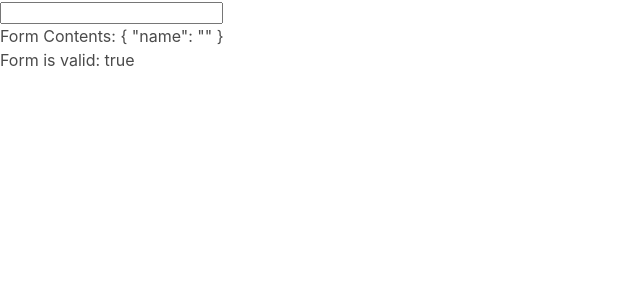
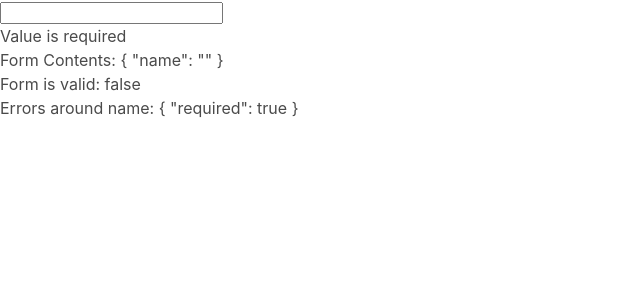
Before and after one commit to NataliyaKoval/Angular-creditcard, an Angular app: page / in a window 1280 px wide. Shown: the top 300 px of the page, without its empty margins (0-640 px from the left). Built offline with nearby package versions, Linux system fonts and the light colour scheme.

Commit message:
add validation for name

```diff
--- a/src/app/card-form/card-form.component.html
+++ b/src/app/card-form/card-form.component.html
@@ -1,6 +1,18 @@
 <form [formGroup]="cardForm">
   <input formControlName="name">
+  <ng-container *ngIf="cardForm.controls.name.errors">
+    <div *ngIf="cardForm.controls.name.errors.required">
+      Value is required
+    </div>
+    <div *ngIf="cardForm.controls.name.errors.minlength">
+      Value you entered is
+      {{ cardForm.controls.name.errors.minlength.actualLength }}
+      characters long, but it must be at least
+      {{ cardForm.controls.name.errors.minlength.requiredLength }}
+    </div>
+  </ng-container>
 </form>
 
 <div>Form Contents: {{ cardForm.value | json }}</div>
 <div>Form is valid: {{ cardForm.valid }}</div>
+<div>Errors around name: {{ cardForm.controls.name.errors | json }}</div>
--- a/src/app/card-form/card-form.component.ts
+++ b/src/app/card-form/card-form.component.ts
@@ -1,5 +1,5 @@
 import {Component, OnInit} from '@angular/core';
-import {FormControl, FormGroup} from '@angular/forms';
+import {FormControl, FormGroup, Validators} from '@angular/forms';
 
 @Component({
   selector: 'app-card-form',
@@ -8,7 +8,10 @@
 })
 export class CardFormComponent implements OnInit {
   cardForm = new FormGroup({
-    name: new FormControl('')
+    name: new FormControl('', [
+      Validators.required,
+      Validators.minLength(3)
+    ])
   });
 
   constructor() {
```
